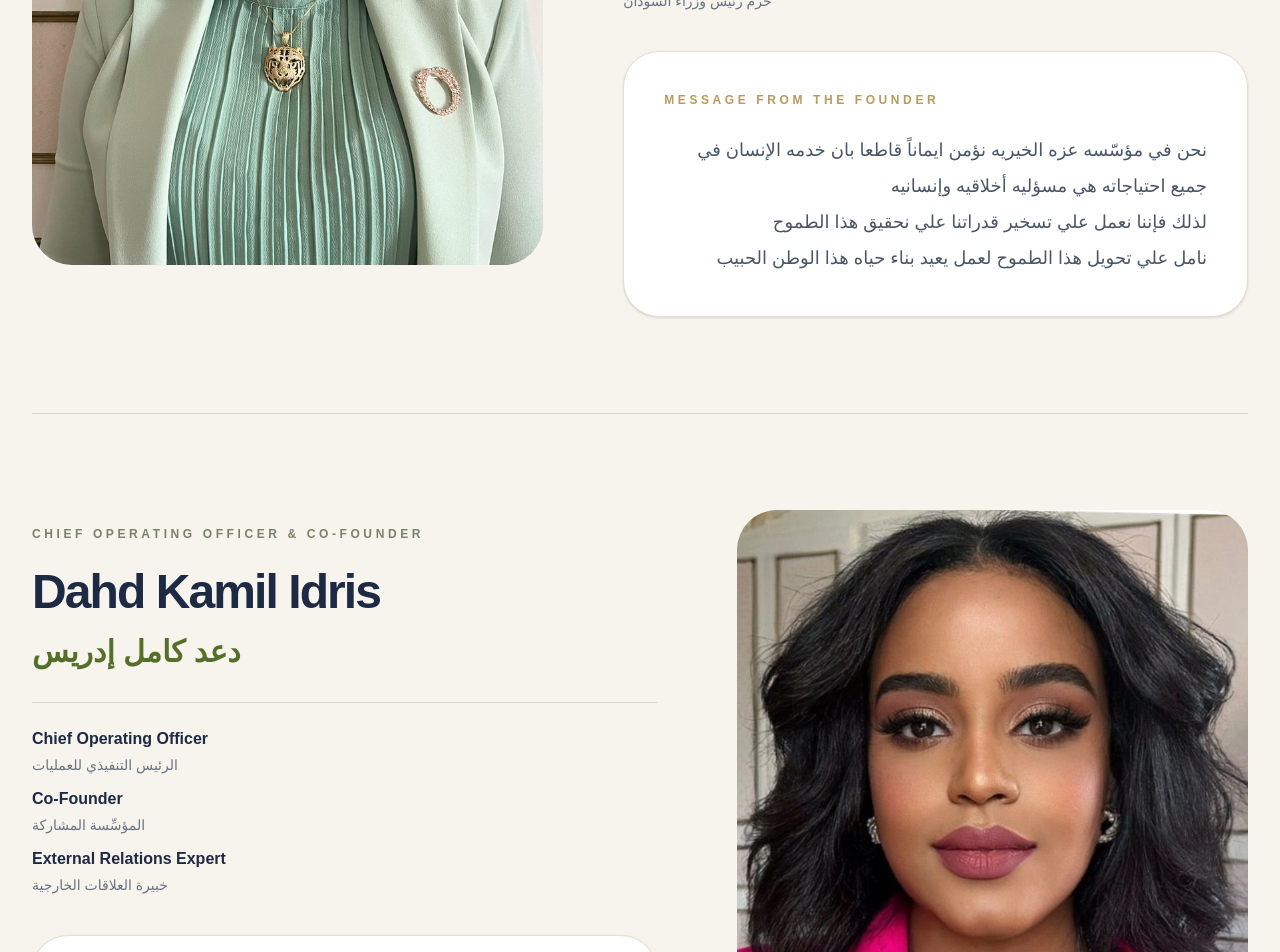
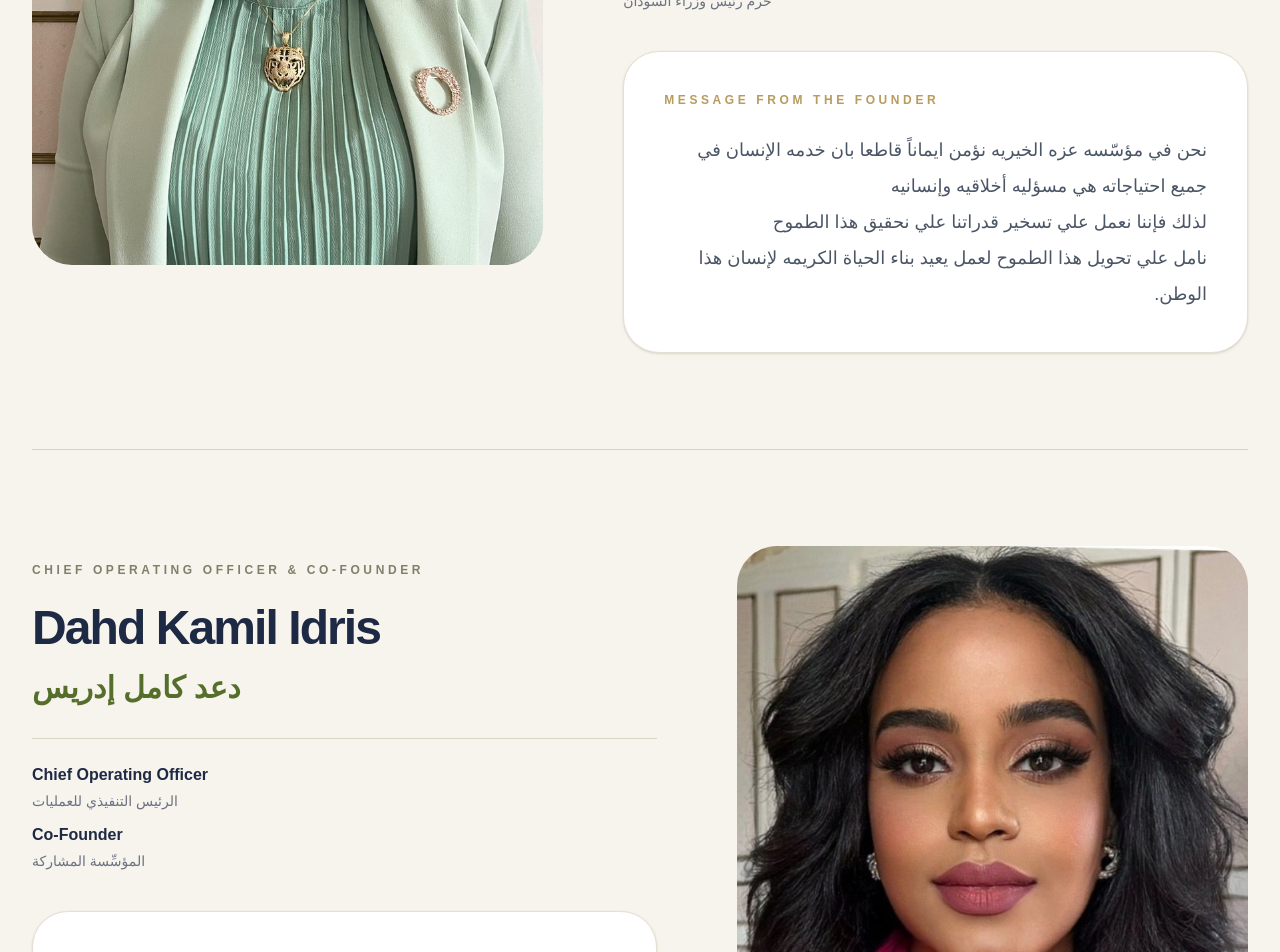
Before and after one commit to dahdidris-hue/azah-foundation, a Next.js app: page /founders in a window 1280 px wide. Shown: the part 1060-2012 px from the top of the page. Built offline with nearby package versions, Linux system fonts and the light colour scheme.

Commit message:
Revise text and remove external relations expert section
Updated text content for clarity and removed external relations section.

```diff
--- a/app/founders/page.tsx
+++ b/app/founders/page.tsx
@@ -93,7 +93,7 @@ export default function FoundersPage() {
               >
                 {`نحن في مؤسّسه عزه الخيريه نؤمن ايماناً قاطعا بان خدمه الإنسان في جميع احتياجاته هي مسؤليه أخلاقيه وإنسانيه
 لذلك فإننا نعمل علي تسخير قدراتنا علي نحقيق هذا الطموح
-نامل علي تحويل هذا الطموح لعمل يعيد بناء حياه هذا الوطن الحبيب`}
+نامل علي تحويل هذا الطموح لعمل يعيد بناء الحياة الكريمه لإنسان هذا الوطن.`}
               </div>
             </div>
           </div>
@@ -137,13 +137,6 @@ export default function FoundersPage() {
                 <p className="font-semibold">Co-Founder</p>
                 <p dir="rtl" className="text-[#6B7280] text-sm mt-1 text-left">
                   المؤسِّسة المشاركة
-                </p>
-              </div>
-
-              <div>
-                <p className="font-semibold">External Relations Expert</p>
-                <p dir="rtl" className="text-[#6B7280] text-sm mt-1 text-left">
-                  خبيرة العلاقات الخارجية
                 </p>
               </div>
             </div>
```
